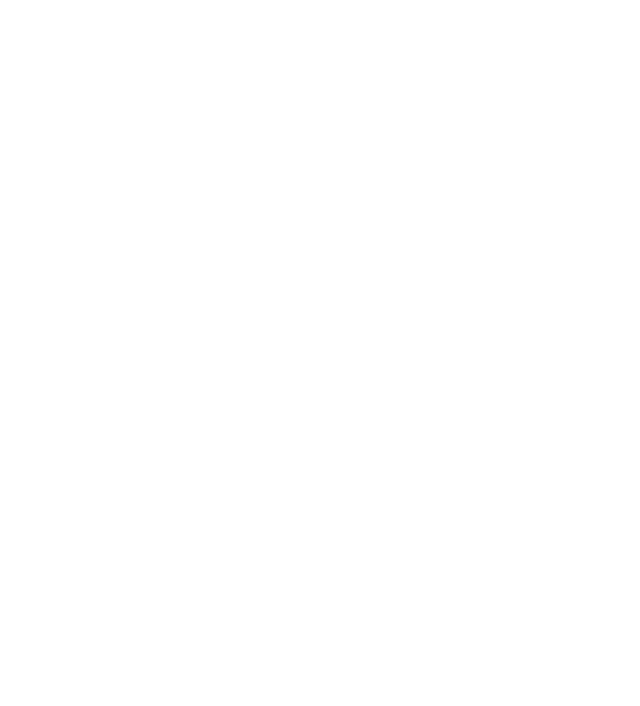
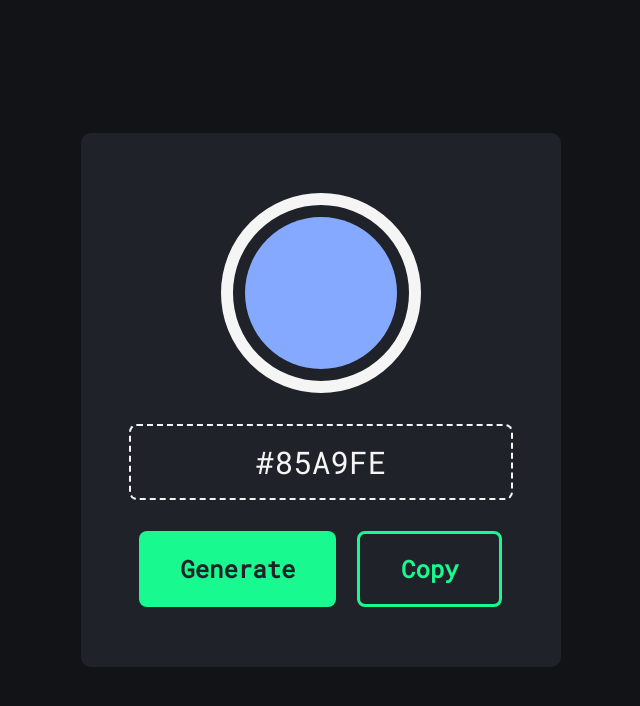
Before and after one commit to dannesx/hex-generator, a plain HTML site: page index.html in a window 1280 px wide. Shown: the whole page, without its empty margins (319-959 px from the left). Drawn offline with Linux system fonts and the light colour scheme.

Commit message:
Hex Code Generator

```diff
--- a/index.html
+++ b/index.html
@@ -1,13 +1,30 @@
 <!DOCTYPE html>
-<html lang="en">
+<html lang="pt-br">
 	<head>
 		<meta charset="UTF-8" />
 		<meta http-equiv="X-UA-Compatible" content="IE=edge" />
 		<meta name="viewport" content="width=device-width, initial-scale=1.0" />
 		<title>Document</title>
+		<link rel="preconnect" href="https://fonts.googleapis.com" />
+		<link rel="preconnect" href="https://fonts.gstatic.com" crossorigin />
+		<link
+			href="https://fonts.googleapis.com/css2?family=Roboto+Mono&display=swap"
+			rel="stylesheet"
+		/>
 		<link rel="stylesheet" href="style.css" />
 	</head>
 	<body>
+		<main class="container">
+			<div id="output-color">
+				<span></span>
+			</div>
+			<input type="text" id="output" readonly />
+			<div class="buttons">
+				<button id="gen-btn">Generate</button>
+				<button id="copy-btn">Copy</button>
+			</div>
+		</main>
+		<div class="alert ">Hex code has been copied</div>
 		<script src="script.js"></script>
 	</body>
 </html>
--- a/script.js
+++ b/script.js
@@ -0,0 +1,34 @@
+const outputColor = document.querySelector('#output-color span')
+const output = document.querySelector('#output')
+const genBtn = document.querySelector('#gen-btn')
+const copyBtn = document.querySelector('#copy-btn')
+const alertEl = document.querySelector('.alert')
+
+window.onload = genHexCode
+
+function genHexCode() {
+	let hexCode = '#'
+
+	for (i = 0; i < 6; i++) {
+		hexCode += Math.floor(Math.random() * 16).toString(16)
+	}
+
+	output.value = hexCode
+
+	outputColor.classList.remove('show-color')
+	setTimeout(() => outputColor.classList.add('show-color'), 10)
+	outputColor.style.backgroundColor = hexCode
+}
+
+function copyToClipboard() {
+	navigator.clipboard.writeText(output.value)
+	copyAlert()
+}
+
+function copyAlert() {
+	alertEl.classList.add('show')
+	setTimeout(() => alertEl.classList.remove('show'), 2000)
+}
+
+genBtn.addEventListener('click', genHexCode)
+copyBtn.addEventListener('click', copyToClipboard)
--- a/style.css
+++ b/style.css
@@ -0,0 +1,111 @@
+* {
+	padding: 0;
+	margin: 0;
+	box-sizing: border-box;
+	border: none;
+	outline: none;
+	font-family: 'Roboto Mono', monospace;
+}
+
+body {
+	background-color: #121317;
+	width: 100vw;
+	height: 100vh;
+	display: grid;
+	place-items: center;
+}
+
+.container {
+	background-color: #202229;
+	width: 60vmin;
+	padding: 2.5em 2em;
+	display: grid;
+	place-items: center;
+	font-size: 3vmin;
+	border-radius: 10px;
+}
+
+#output-color {
+	width: 25vmin;
+	height: 25vmin;
+	border: 0.5em solid #f5f5f5;
+	border-radius: 50%;
+	margin: auto;
+	display: grid;
+	place-items: center;
+}
+
+#output-color span {
+	display: block;
+	width: calc(100% - 1em);
+	height: calc(100% - 1em);
+	border-radius: 50%;
+}
+
+.show-color {
+	animation: pop 0.8s;
+}
+
+@keyframes pop {
+	0% {
+		transform: scale(0);
+	}
+	100% {
+		transform: scale(1);
+	}
+}
+
+input[type='text'] {
+	width: 100%;
+	background-color: transparent;
+	border: 2.5px dashed #f5f5f5;
+	font-size: 1.3em;
+	padding: 0.5em 0;
+	margin: 1em 0;
+	border-radius: 8px;
+	color: #f5f5f5;
+	text-align: center;
+	cursor: default;
+	text-transform: uppercase;
+}
+
+.buttons {
+	width: 100%;
+	display: flex;
+	justify-content: space-around;
+}
+
+.buttons button {
+	font-size: 1em;
+	padding: 0.8em 1.7em;
+	border-radius: 8px;
+	font-weight: 600;
+	cursor: pointer;
+}
+
+#gen-btn {
+	background-color: #18f98f;
+	color: #202229;
+}
+
+#copy-btn {
+	border: 3px solid #18f98f;
+	background-color: transparent;
+	color: #18f98f;
+}
+
+.alert {
+	background-color: rgba(255, 255, 255, 0.3);
+	font-size: 2.5vmin;
+	padding: 1em 1.5em;
+	position: fixed;
+	top: 10px;
+	right: 10px;
+	color: #f5f5f5;
+	transition: 0.5s;
+	transform: translateX(calc(100% + 10px));
+}
+
+.alert.show {
+	transform: translateX(0);
+}
```
